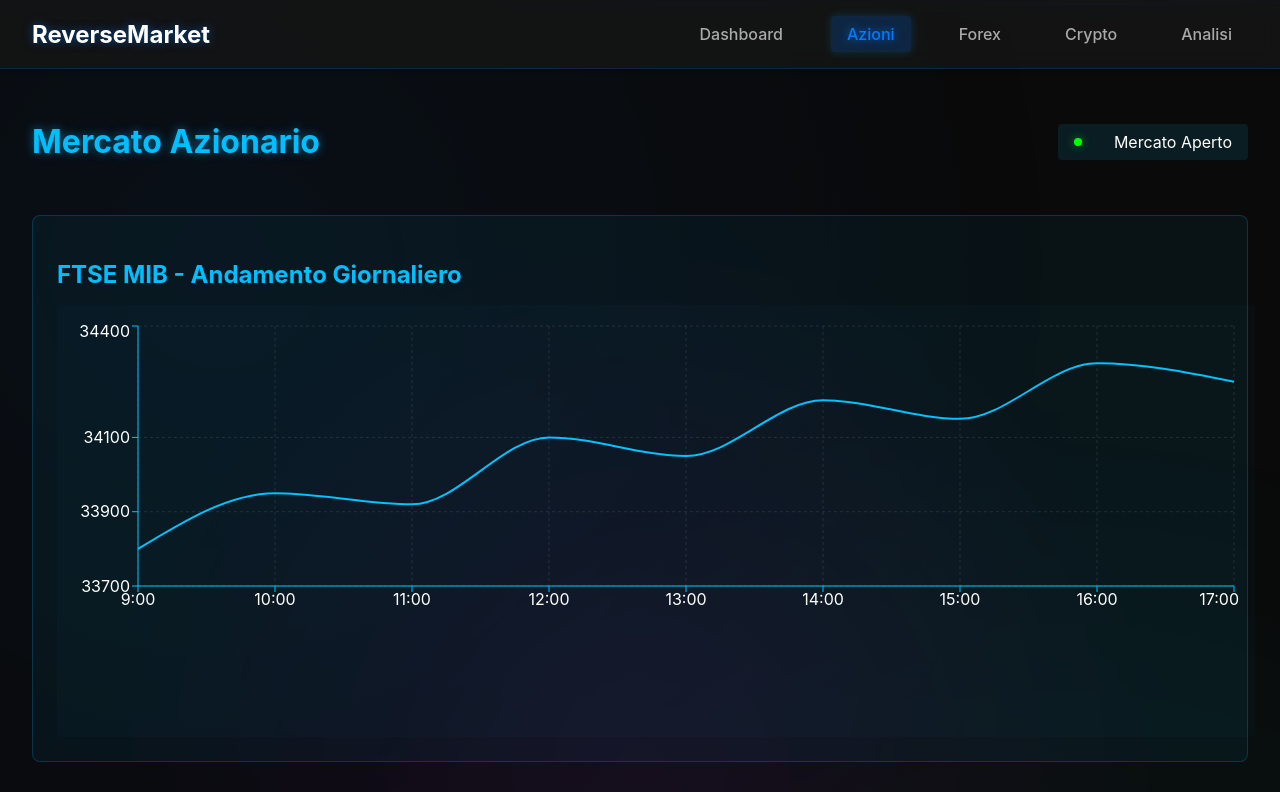
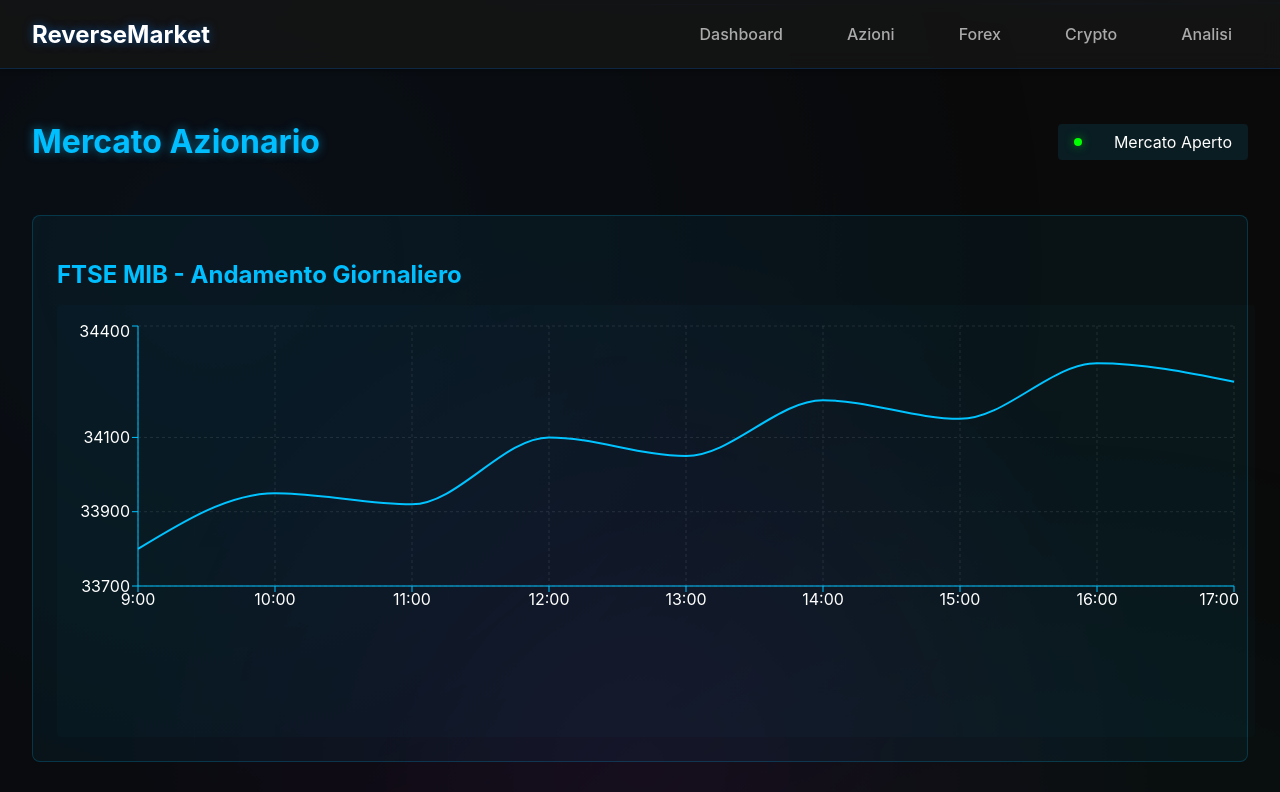
Before and after one commit to Barooo04/ReverseMarket, a React (Create React App) app: page /azioni in a window 1280 px wide. Shown: the top 792 px of the page. Built offline with nearby package versions, Linux system fonts and the light colour scheme.

Commit message:
No Pathname

```diff
--- a/src/components/Navbar/Navbar.js
+++ b/src/components/Navbar/Navbar.js
@@ -1,10 +1,7 @@
 import React from 'react';
-import { useLocation } from 'react-router-dom';
 import './Navbar.css';
 
 const Navbar = () => {
-  const location = useLocation();
-
   return (
     <>
       <div className="neon-stripes">
@@ -18,21 +15,11 @@ const Navbar = () => {
       <nav className="navbar">
         <div className="nav-brand">ReverseMarket</div>
         <div className="nav-links">
-          <a href="/" className={location.pathname === '/' ? 'active' : ''}>
-            Dashboard
-          </a>
-          <a href="/azioni" className={location.pathname === '/azioni' ? 'active' : ''}>
-            Azioni
-          </a>
-          <a href="/forex" className={location.pathname === '/forex' ? 'active' : ''}>
-            Forex
-          </a>
-          <a href="/crypto" className={location.pathname === '/crypto' ? 'active' : ''}>
-            Crypto
-          </a>
-          <a href="/analisi" className={location.pathname === '/analisi' ? 'active' : ''}>
-            Analisi
-          </a>
+          <a href="/">Dashboard</a>
+          <a href="/azioni">Azioni</a>
+          <a href="/forex">Forex</a>
+          <a href="/crypto">Crypto</a>
+          <a href="/analisi">Analisi</a>
         </div>
       </nav>
     </>
```
